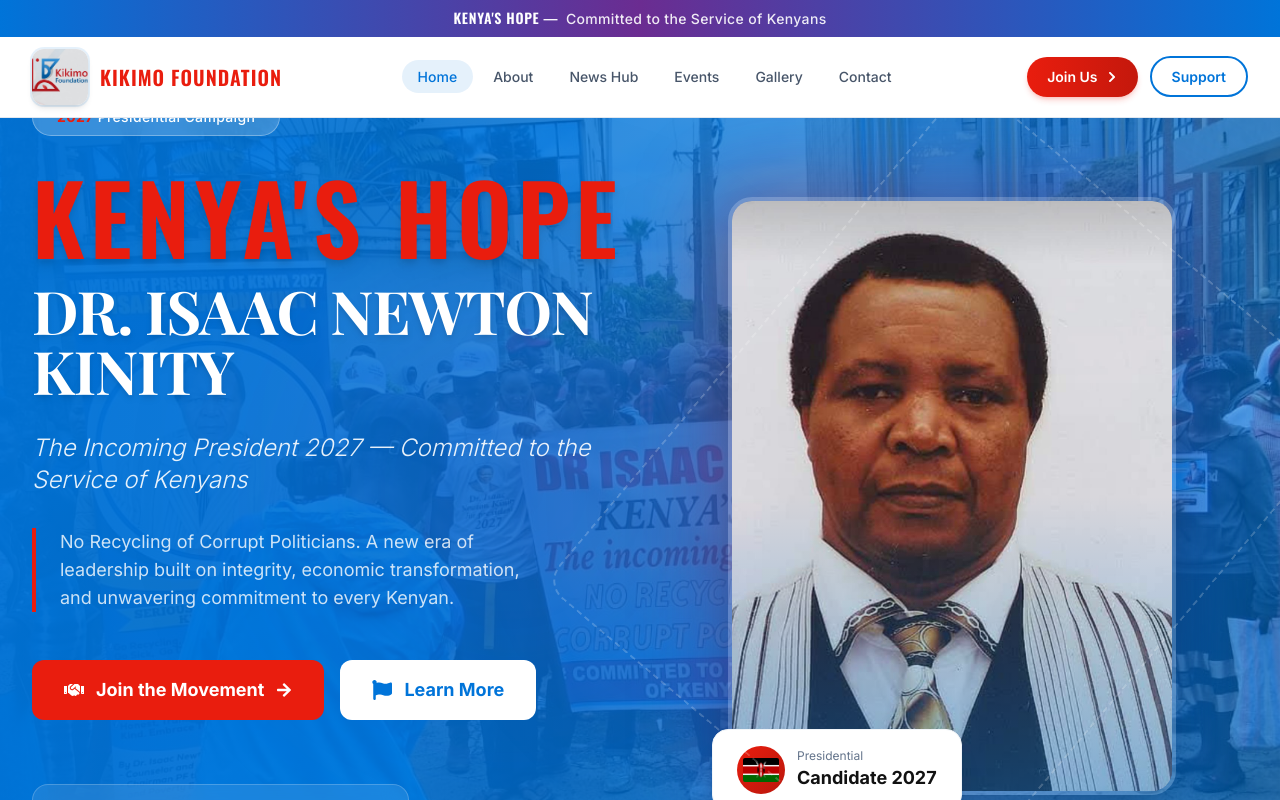
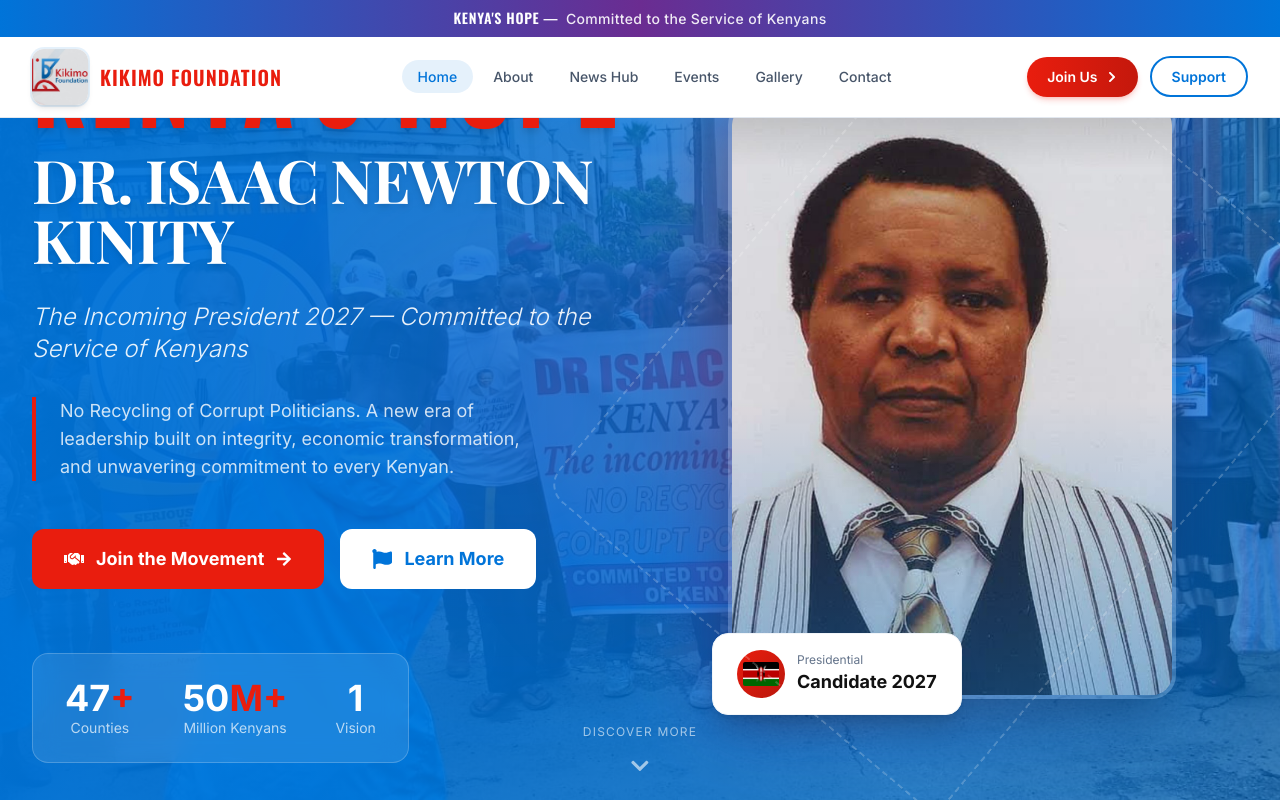
Before and after one commit to PETERMUTWIRI/kinity-2027, a Next.js app: page / in a window 1280 px wide. Shown: the top 800 px of the page. Built offline with nearby package versions, Linux system fonts and the light colour scheme; a web font is replaced by a local one.

Commit message:
mimimizzed the padding on the navbar and the main pages

```diff
--- a/app/layout.tsx
+++ b/app/layout.tsx
@@ -255,7 +255,7 @@ export default function RootLayout({
         <Navbar />
 
         {/* Main content with transition - accounts for fixed navbar */}
-        <main className="relative z-10 pt-20 lg:pt-24">
+        <main className="relative z-10 pt-19 lg:pt-22">
           <PageTransition>
             {children}
           </PageTransition>
--- a/app/page.tsx
+++ b/app/page.tsx
@@ -101,17 +101,7 @@ export default function HomePage() {
 
             {/* LEFT: Text Content */}
             <div className="space-y-8 text-center lg:text-left">
-              {/* Badge */}
-              <motion.div
-                initial={{ opacity: 0, y: 20 }}
-                animate={{ opacity: 1, y: 0 }}
-                transition={{ duration: 0.6 }}
-                className="inline-flex"
-              >
-                <span className="px-6 py-2 rounded-full bg-white/20 backdrop-blur-md border border-white/30 text-white font-medium text-sm tracking-wide">
-                  <span className="text-[#E91D0E] font-bold">2027</span> Presidential Campaign
-                </span>
-              </motion.div>
+
 
               {/* Main Headline */}
               <motion.h1
```
